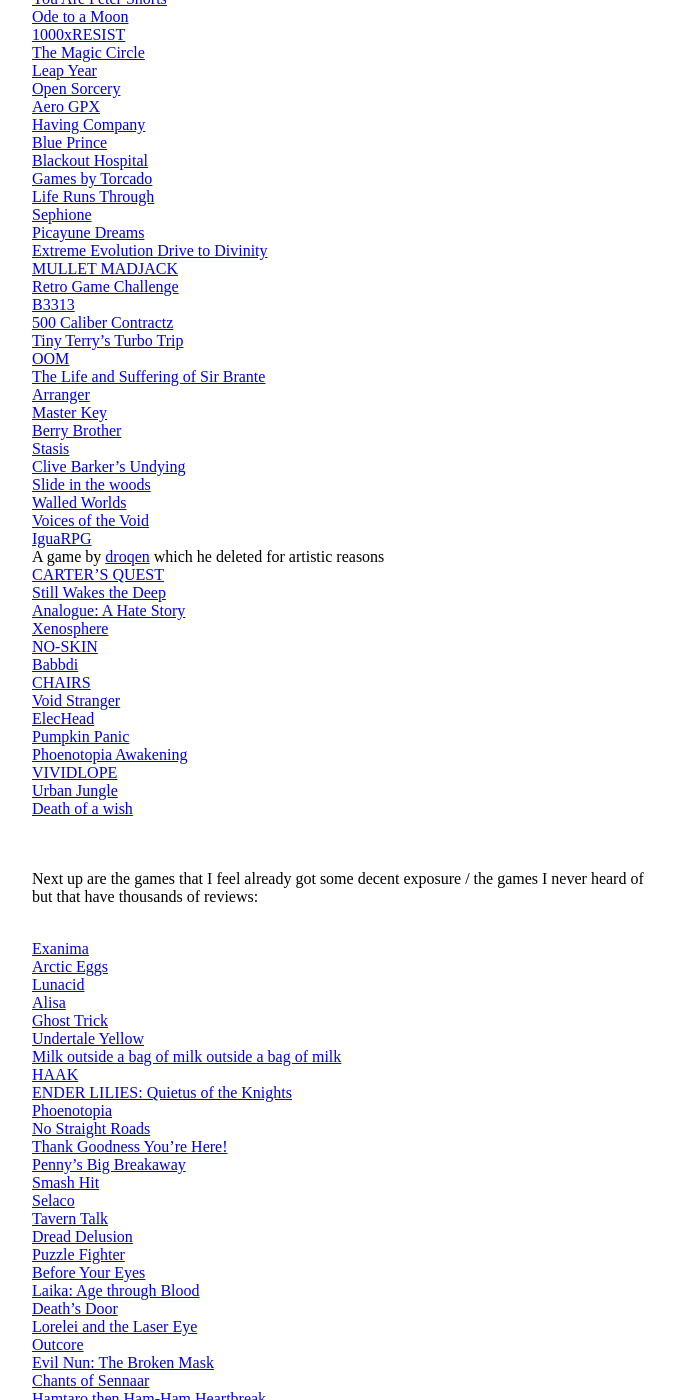
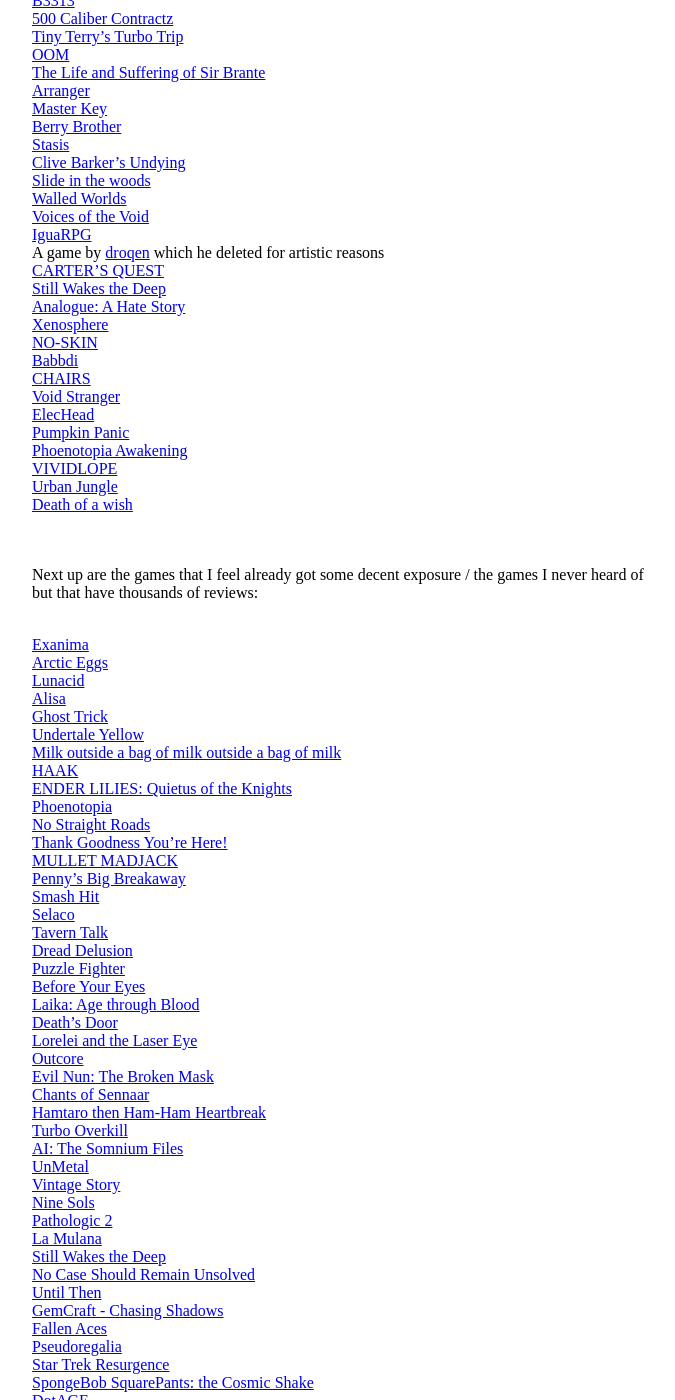
Before and after one commit to stuffedwombat/stuffedwombat.github.io, a Jekyll site: the page built from blown_away.md, in a window 1280 px wide and 1400 px high, scrolled down 890 px. Shown: the whole window, without its empty margins (292-967 px from the left). Built offline with Jekyll 4.4.1, drawn with Linux system fonts in a browser that asks for light colours; our own code applies the rules of GitHub Pages for plain Markdown files; comment, search, counter and statistics services are not loaded; part of the change alters nothing that is shown.

```diff
--- a/blown_away.md
+++ b/blown_away.md
@@ -1,4 +1,4 @@
-![grafik](https://github.com/user-attachments/assets/800416f5-3fb5-45eb-b0e5-04c36588bb80)[back](thinking)
+[back](thinking)
 
 I've been struggling to play new games, so I [asked on twitter for recommendations](https://x.com/wombatstuff/status/1820793547118739853). Many people responded, but looking through threads is shitty, so here we go!<br><br>
 
@@ -42,7 +42,6 @@ Support small & weird Indies (and some now-obscure older games)!
 [Sephione](https://store.steampowered.com/app/1248840/Sephonie/)<br>
 [Picayune Dreams](https://store.steampowered.com/app/2088840/Picayune_Dreams/)<br>
 [Extreme Evolution Drive to Divinity](https://store.steampowered.com/app/2111360/Extreme_Evolution_Drive_to_Divinity/)<br>
-[MULLET MADJACK](https://store.steampowered.com/app/2111190/MULLET_MADJACK/)<br>
 [Retro Game Challenge](https://www.youtube.com/watch?v=Yy4g0UtXtR0&list=PLD7B049F3DEC8CB6C)<br>
 [B3313](https://www.reddit.com/r/SuperMario64/comments/1awul3o/how_do_i_play_b3313/)<br>
 [500 Caliber Contractz](https://bryce-bucher.itch.io/500-caliber-contractz-demo)<br>
@@ -90,6 +89,7 @@ Next up are the games that I feel already got some decent exposure / the games I
 [Phoenotopia](https://store.steampowered.com/app/1436590/Phoenotopia_Awakening/)<br>
 [No Straight Roads](https://store.steampowered.com/app/1726190/No_Straight_Roads_Encore_Edition/)<br>
 [Thank Goodness You're Here!](https://store.steampowered.com/app/2366980/Thank_Goodness_Youre_Here/)<br>
+[MULLET MADJACK](https://store.steampowered.com/app/2111190/MULLET_MADJACK/)<br>
 [Penny’s Big Breakaway](https://store.steampowered.com/app/1955230/Pennys_Big_Breakaway/)<br>
 [Smash Hit](https://play.google.com/store/apps/details?id=com.mediocre.smashhit&hl=en)<br>
 [Selaco](https://store.steampowered.com/app/1592280/Selaco/)<br>
```
